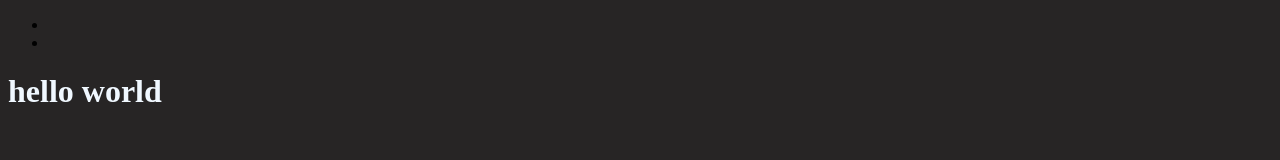
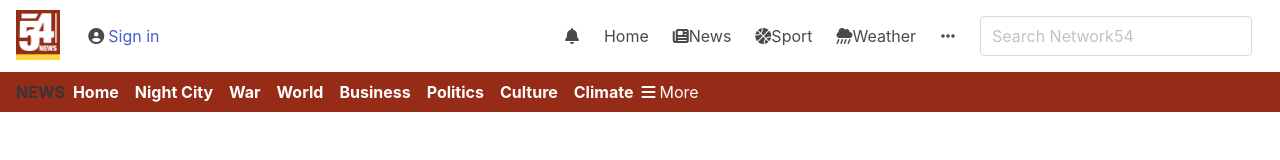
Before and after one commit to Bailey-Mezza/Network54, a plain HTML site: page index.html in a window 1280 px wide. Drawn offline with nearby package versions, Linux system fonts and the light colour scheme.

Commit message:
Header and navigation features added

```diff
--- a/index.html
+++ b/index.html
@@ -1,5 +1,6 @@
 <!DOCTYPE html>
 <html lang="en">
+
 <head>
     <meta charset="UTF-8">
     <meta name="viewport" content="width=device-width, initial-scale=1.0">
@@ -7,20 +8,63 @@
     <link rel="icon" type="image/jpg" href="img/N54logo.png">
     <link rel="stylesheet" href="style.css">
 </head>
+
 <body>
     <header>
-           <nav role="list" class="banner">
-                <ul>
-                    <li></li>
-                    <li></li>
-                </ul>
-            </nav>
+        <nav class="navbar is-white px-4 py-2 is-align-items-center">
+            <div class="navbar-brand">
+                <img class="network54-logo" src="img/N54logo.png">
+            </div>
+
+            <div class="navbar-item ml-3">
+                <span class="icon">
+                    <i class="fas fa-user-circle"></i>
+                </span>
+                <a class="top-nav-links" href="index.html"><span>Sign in</span></a>
+            </div>
+
+            <div class="navbar-item is-hidden-mobile ml-auto">
+                <span class="icon">
+                    <i class="fas fa-bell"></i>
+                </span>
+            </div>
+
+            <div class="navbar-item">Home</div>
+            <a class="top-nav-links" href="index.html"><div class="navbar-item"><i class="fas fa-newspaper"></i>News</div></a>
+            <a class="top-nav-links" href="index.html"><div class="navbar-item"><i class="fas fa-basketball-ball"></i>Sport</div></a>
+            <a class="top-nav-links" href="index.html"><div class="navbar-item"><i class="fas fa-cloud-showers-heavy"></i>Weather</div></a>
+
+            <div class="navbar-item">
+                <span class="icon">
+                    <i class="fas fa-ellipsis-h"></i>
+                </span>
+            </div>
+
+            <div class="navbar-item">
+                <input class="input" type="text" placeholder="Search Network54">
+            </div>
+        </nav>
+
+        <!-- Secondary Nav -->
+        <nav class="main-nav py-2 px-4">
+            <div class="columns is-mobile is-multiline is-gapless is-vcentered">
+                <div class="column is-narrow"><strong>NEWS</strong></div>
+                <div class="column is-narrow mx-2"><a href="index.html">Home</a></div>
+                <div class="column is-narrow mx-2"><a href="index.html">Night City</a></div>
+                <div class="column is-narrow mx-2"><a href="index.html">War</a></div>
+                <div class="column is-narrow mx-2"><a href="index.html">World</a></div>
+                <div class="column is-narrow mx-2"><a href="index.html">Business</a></div>
+                <div class="column is-narrow mx-2"><a href="index.html">Politics</a></div>
+                <div class="column is-narrow mx-2"><a href="index.html">Culture</a></div>
+                <div class="column is-narrow mx-2"><a href="index.html">Climate</a></div>
+                <div class="column is-narrow has-text-right is-hidden-mobile">
+                    <span class="icon-link"><i class="fas fa-bars mr-1"></i>More</span>
+                </div>
+            </div>
+        </nav>
     </header>
 
     <main>
-        <div>
-            <h1>hello world</h1>
-        </div>
 
     </main>
 
@@ -28,5 +72,6 @@
 
     </footer>
 </body>
+
 </html>
 <!-- #FDD63F, #962C17 -->
--- a/style.css
+++ b/style.css
@@ -1,11 +1,41 @@
-body{
-    background-color: hsl(0, 3%, 15%);
-  }
+@import url("https://cdn.jsdelivr.net/npm/bulma@0.9.4/css/bulma.min.css");
+@import url("https://cdnjs.cloudflare.com/ajax/libs/font-awesome/6.5.0/css/all.min.css");
 
-  h1{
-    color: aliceblue;
-  }
+.navbar {
+    padding-left: 5%;
+}
 
-  #headbanner{
-      color: white;
-  }
+.network54-logo {
+    height: 50px;
+    background-color: black;
+}
+
+.nav-divider {
+    height: 100%;
+    width: 1px;
+    background: #ccc;
+    margin: 0 1rem;
+}
+
+.main-nav {
+    background-color: #962C17;
+    color: white;
+}
+
+.main-nav a {
+    color: white;
+    font-weight: bold;
+}
+
+.main-nav a:hover {
+    background-color: #a00000;
+}
+
+.icon-link {
+    display: flex;
+    align-items: center;
+}
+
+.top-nav-links:hover {
+    background-color: #ccc;
+}
```
